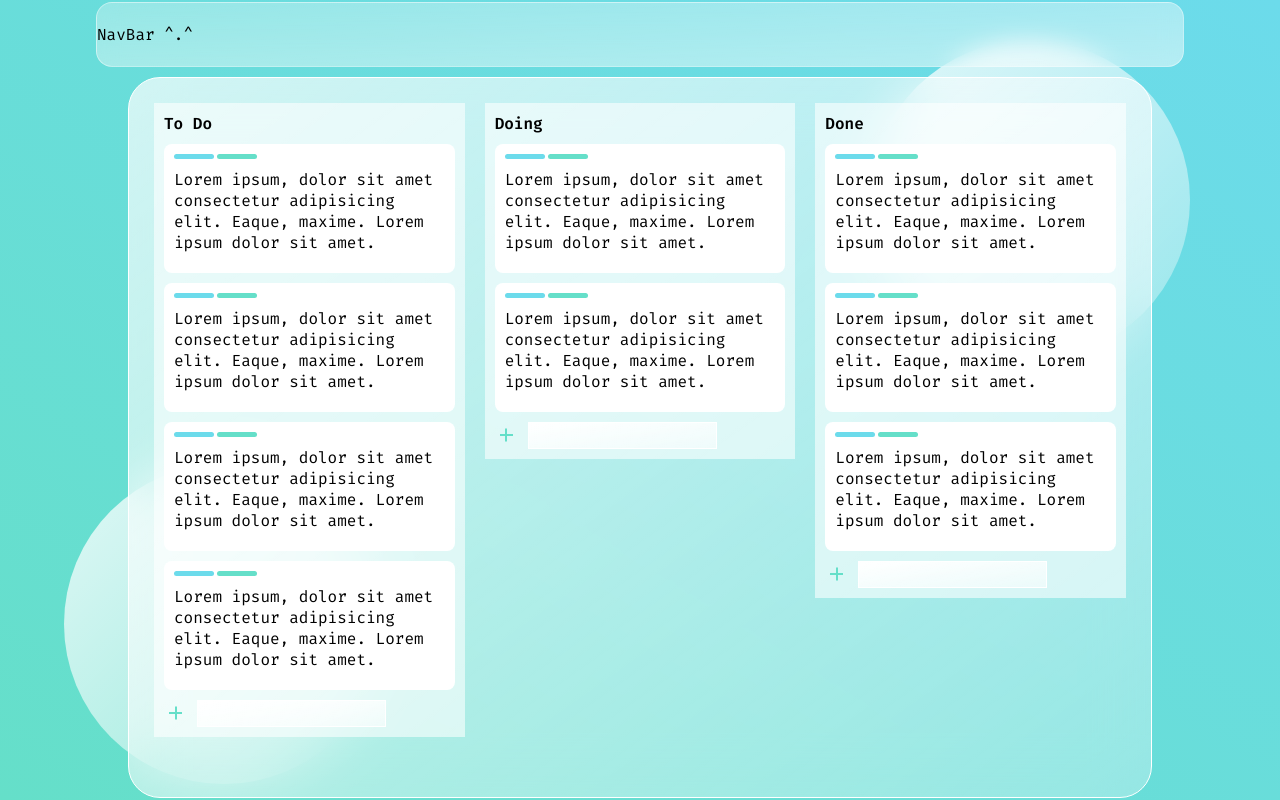
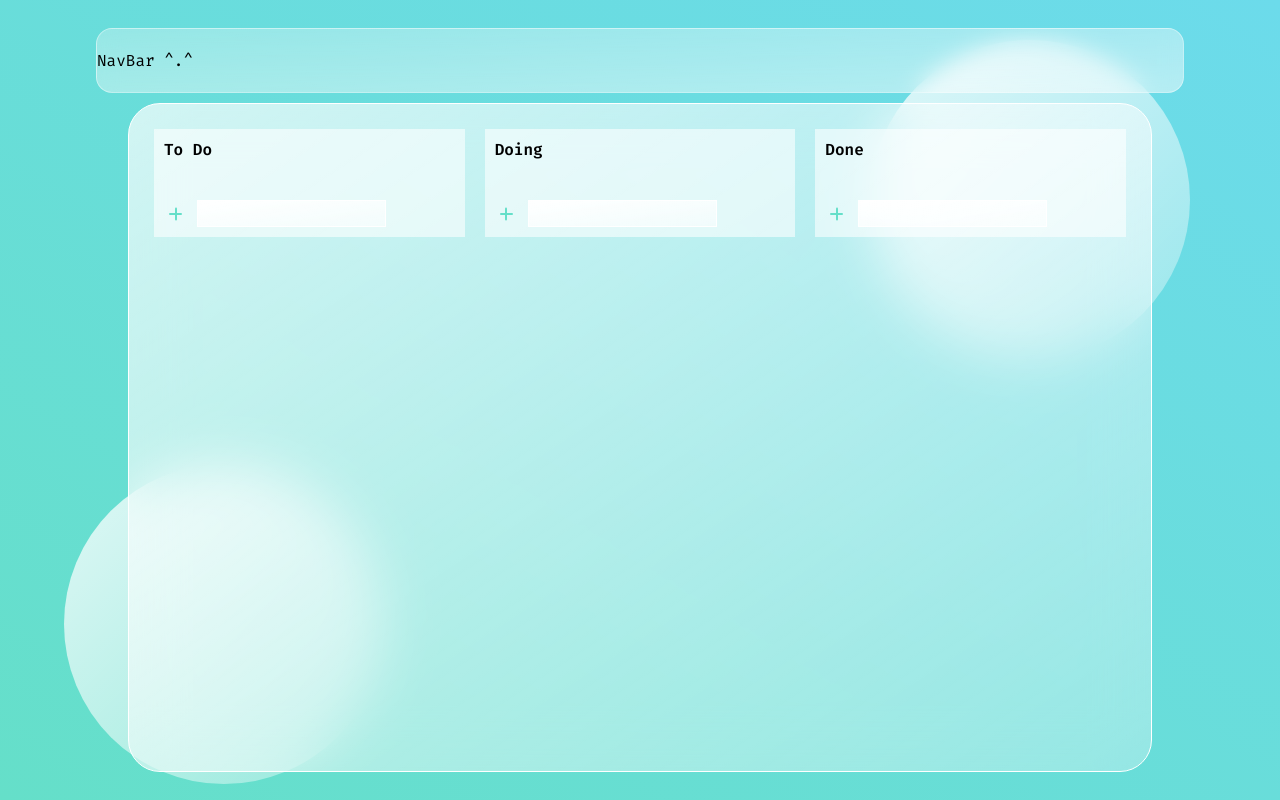
Before and after one commit to Leeder-Code/Drag-Drop-ToDoApp, a Next.js app: page / in a window 1280 px wide. Built offline with nearby package versions, Linux system fonts and the light colour scheme.

Commit message:
add: create task, simple drag&drop

```diff
--- a/src/components/Main/Main.jsx
+++ b/src/components/Main/Main.jsx
@@ -23,9 +23,9 @@ const MainContainer = styled.main`
 const Main = () => {
   return (
     <MainContainer>
-      <TasksContainer tasks={[1, 2, 3, 4]} type={'To Do'} />
-      <TasksContainer tasks={[1, 2]} type={'Doing'} />
-      <TasksContainer tasks={[1, 2, 3]} type={'Done'} />
+      <TasksContainer tasks={[]} type={'To Do'} />
+      <TasksContainer tasks={[]} type={'Doing'} />
+      <TasksContainer tasks={[]} type={'Done'} />
     </MainContainer>
   )
 }
--- a/src/components/Task/Task.jsx
+++ b/src/components/Task/Task.jsx
@@ -1,4 +1,4 @@
-import React from 'react'
+import React, { useState } from 'react'
 import styled from 'styled-components'
 
 const TaskContainer = styled.div`
@@ -8,10 +8,14 @@ const TaskContainer = styled.div`
   flex-direction: column;
   padding: 10px;
   gap: 10px;
+  &.dragging {
+    opacity: 0.4;
+  }
 `
 const Status = styled.div`
   display: flex;
   gap: 3px;
+  position: relative;
 `
 const StatusBar = styled.span`
   width: 40px;
@@ -19,22 +23,50 @@ const StatusBar = styled.span`
   background-color: ${(p) => p.color};
   border-radius: 5px;
 `
+const RemoveTask = styled.button`
+  padding: 5px;
+  color: ${({ theme }) => theme.colors.primary};
+  background-color: transparent;
+  border: none;
+  position: absolute;
+  right: 5px;
+`
 const Content = styled.div`
   font-size: 16px;
 `
-const Bottom = styled.div``
-let x = 5
+const Bottom = styled.div`
+  display: flex;
+  padding: 10px 0px;
+`
 
-const Task = () => {
+const Task = ({ content }) => {
+  const onDragStart = (e) => {
+    const target = e.target
+    target.classList.add('dragging')
+  }
+  const onDragEnd = (e) => {
+    const target = e.target
+    target.classList.remove('dragging')
+  }
+  const onDragOver = (e) => {
+    e.preventDefault()
+    e.stopPropagation()
+  }
+  const handleRemove = () => {}
+
   return (
-    <TaskContainer>
+    <TaskContainer
+      onDragStart={onDragStart}
+      onDragOver={onDragOver}
+      onDragEnd={onDragEnd}
+      draggable
+      className="task"
+    >
       <Status>
-        <StatusBar color={'#6cdbeb'} /> <StatusBar color={'#65dfc9'} />
+        <StatusBar color={'#6cdbeb'} /> <StatusBar color={'#65dfc9'} />{' '}
+        <RemoveTask onClick={handleRemove}>X</RemoveTask>
       </Status>
-      <Content>
-        Lorem ipsum, dolor sit amet consectetur adipisicing elit. Eaque, maxime.
-        Lorem ipsum dolor sit amet.
-      </Content>
+      <Content>{content}</Content>
       <Bottom />
     </TaskContainer>
   )
--- a/src/components/TasksContainer/TasksContainer.jsx
+++ b/src/components/TasksContainer/TasksContainer.jsx
@@ -1,4 +1,4 @@
-import React from 'react'
+import React, { useState } from 'react'
 import styled from 'styled-components'
 
 import Task from '../Task/Task'
@@ -15,6 +15,12 @@ const TasksContainerStyle = styled.div`
 const Title = styled.div`
   font-weight: ${({ theme }) => theme.weight.medium};
 `
+const TaskBoard = styled.div`
+  display: flex;
+  flex-direction: column;
+  gap: 10px;
+  padding: 10px 0px;
+`
 const AddTask = styled.div`
   display: flex;
   gap: 10px;
@@ -26,17 +32,20 @@ const AddTaskButton = styled.button`
   padding: 5px;
   background-color: transparent;
   border: none;
+  cursor: pointer;
 `
 const AddTaskPlus = styled.div`
   background-color: ${({ theme }) => theme.colors.primary};
   height: 2px;
   width: 13px;
-  position: relative; //radius
+  position: relative;
+  border-radius: 3px;
   ::before {
     content: '';
     position: absolute;
     height: 2px;
     width: 13px;
+    border-radius: 3px;
     background-color: ${({ theme }) => theme.colors.primary};
     transform: translateX(-50%) rotate(90deg);
   }
@@ -54,16 +63,55 @@ const AddTaskInput = styled.input`
 `
 
 const TasksContainer = ({ type, tasks }) => {
-  const tasksListComponent = tasks.map((i) => <Task key={i} />)
+  const [taskContent, setTaskContent] = useState('')
+  const [tasksList, setTaskList] = useState(tasks)
+  const onDragOver = (e) => {
+    e.preventDefault()
+    const afterElement = getDragAfterElement(e.target, e.clientY)
+    const draggable = document.querySelector('.dragging')
+    if (afterElement == null) {
+      e.target.appendChild(draggable)
+    } else {
+      e.target.insertBefore(draggable, afterElement)
+    }
+  }
+
+  const getDragAfterElement = (container, y) => {
+    const draggableElements = [
+      ...container.querySelectorAll('.task:not(.dragging)'),
+    ]
+    return draggableElements.reduce(
+      (closest, child) => {
+        const box = child.getBoundingClientRect()
+        const offset = y - box.top - box.height / 2
+        if (offset < 0 && offset > closest.offset) {
+          return { offset: offset, element: child }
+        } else {
+          return closest
+        }
+      },
+      { offset: Number.NEGATIVE_INFINITY }
+    ).element
+  }
+  const handleAddTaskClick = () => {
+    setTaskList((prev) => [...prev, taskContent])
+    setTaskContent('')
+  }
+  const tasksListComponent = tasksList.map((i, index) => (
+    <Task key={index} content={i} />
+  ))
   return (
     <TasksContainerStyle>
       <Title>{type}</Title>
-      {tasksListComponent}
+      <TaskBoard onDragOver={onDragOver}>{tasksListComponent}</TaskBoard>
       <AddTask>
-        <AddTaskButton>
+        <AddTaskButton onClick={handleAddTaskClick}>
           <AddTaskPlus />
         </AddTaskButton>
-        <AddTaskInput />
+        <AddTaskInput
+          value={taskContent}
+          onChange={(e) => setTaskContent(e.target.value)}
+        />
       </AddTask>
     </TasksContainerStyle>
   )
```
